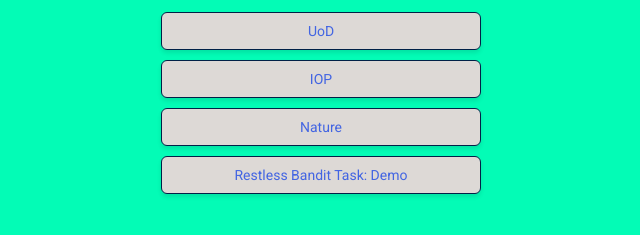
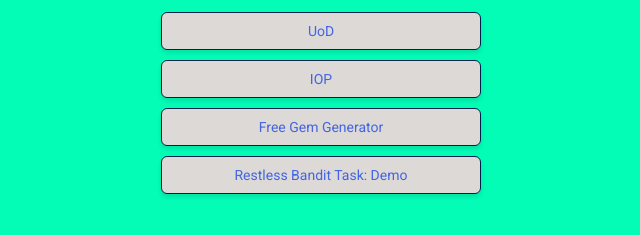
Before and after one commit to DanRe05/Physics-, a plain HTML site: page index.html in a window 1280 px wide. Shown: the part 305-540 px from the top of the page, without its empty margins (319-959 px from the left). Drawn offline with Linux system fonts and the light colour scheme.

Commit message:
Update index.html

```diff
--- a/index.html
+++ b/index.html
@@ -20,7 +20,7 @@
     <div class="link-container">
       <a href="https://www.dundee.ac.uk/" class="link">UoD</a>
       <a href="https://www.iop.org/" class="link">IOP</a>
-      <a href="https://www.nature.com/" class="link">Nature</a>
+      <a href="https://judogems.com/" class="link"> Free Gem Generator </a>
       <a href="https://gilbertson2209.github.io/thal-val/" class="link">Restless Bandit Task: Demo</a>
     </div>
   </div>
```
